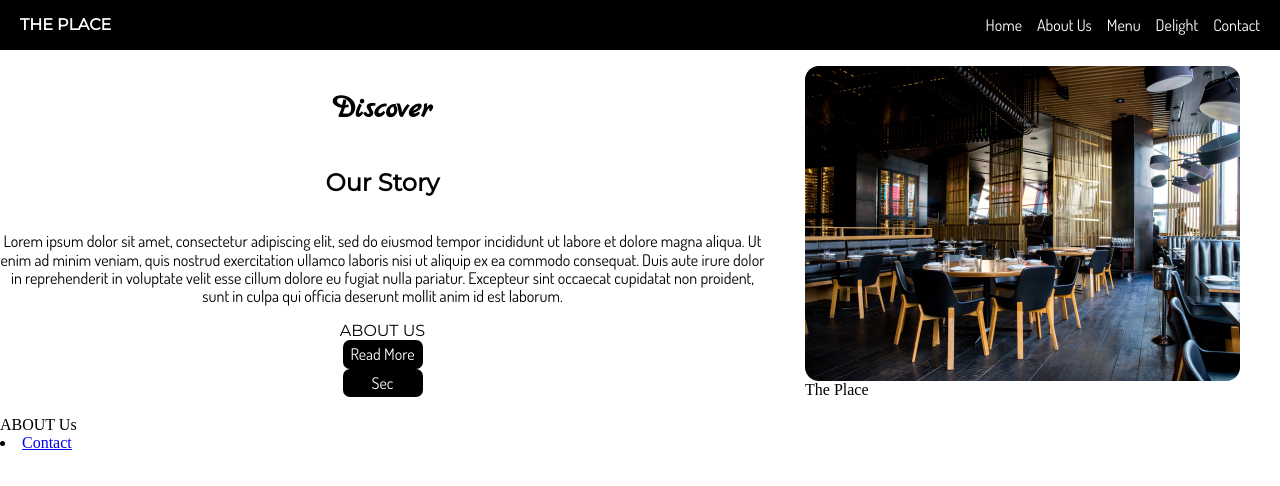
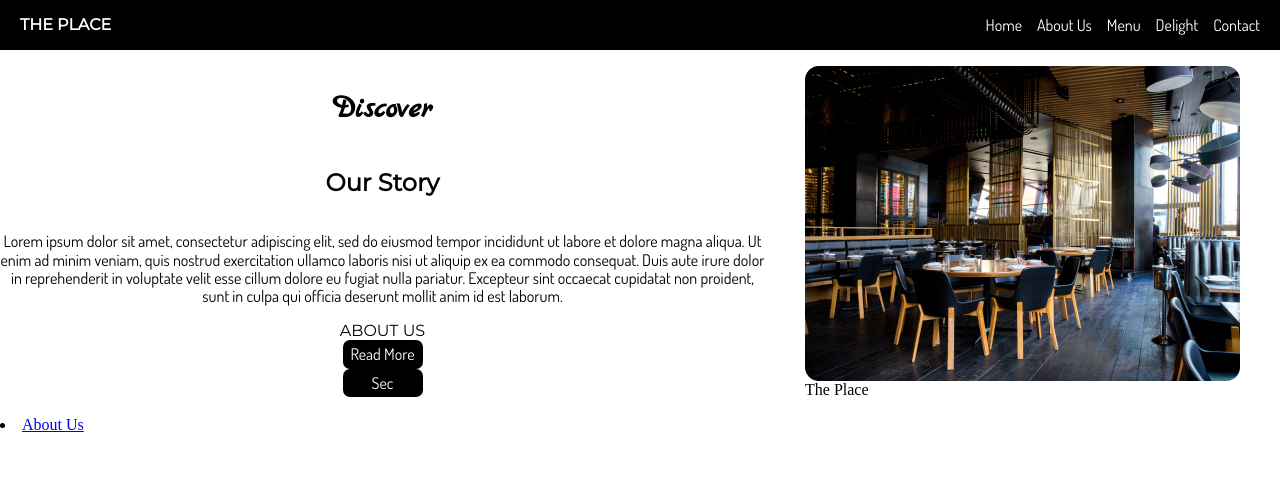
Before and after one commit to ksannicolas4/kjuarezweb, a plain HTML site: page index.html in a window 1280 px wide. Drawn offline with nearby package versions, Linux system fonts and the light colour scheme.

Commit message:
Update index.html

```diff
--- a/index.html
+++ b/index.html
@@ -54,8 +54,8 @@
 
 
 
-		<footer>ABOUT Us
-		<li><a href="contact.html" title="Go see our Delight">Contact</a></li>
+		<footer>
+		<li><a href="About Us" title="Go see our About Us">About Us</a></li>
 	</footer>
 
 	</body>
```
